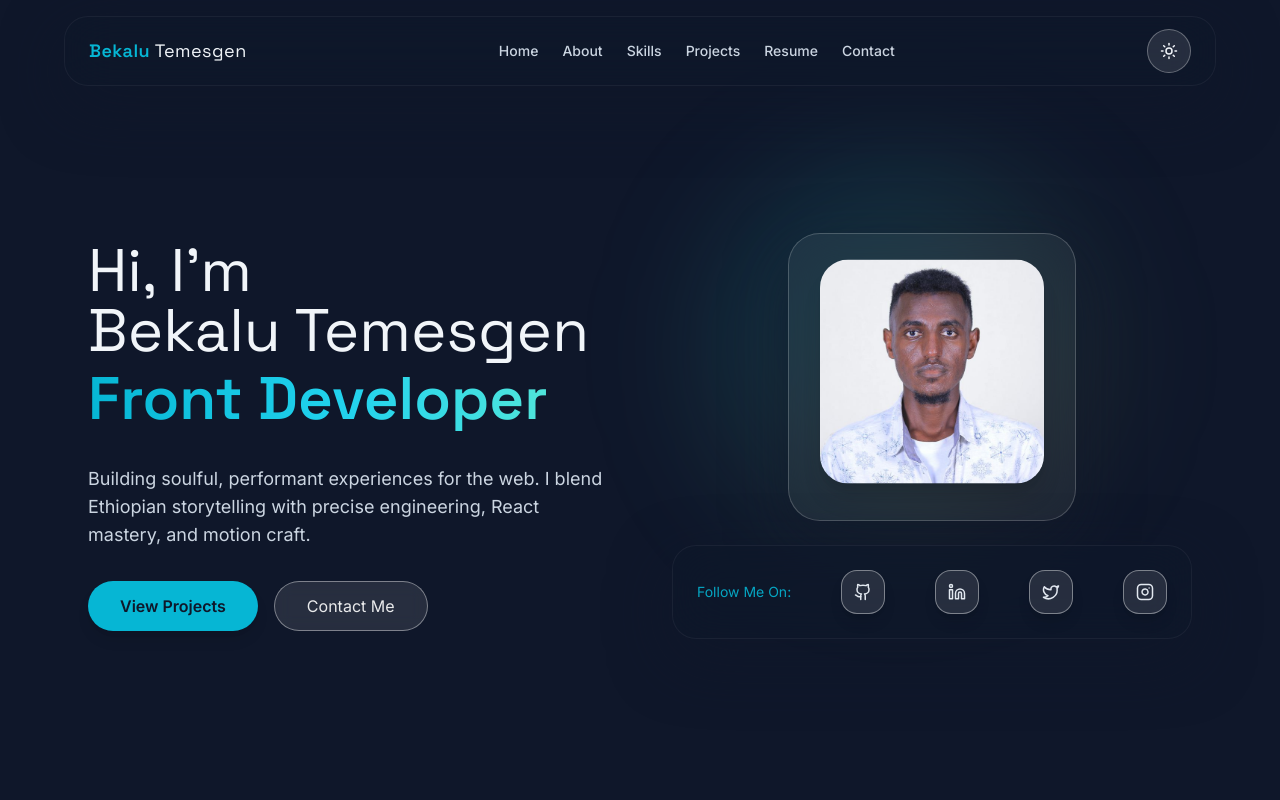
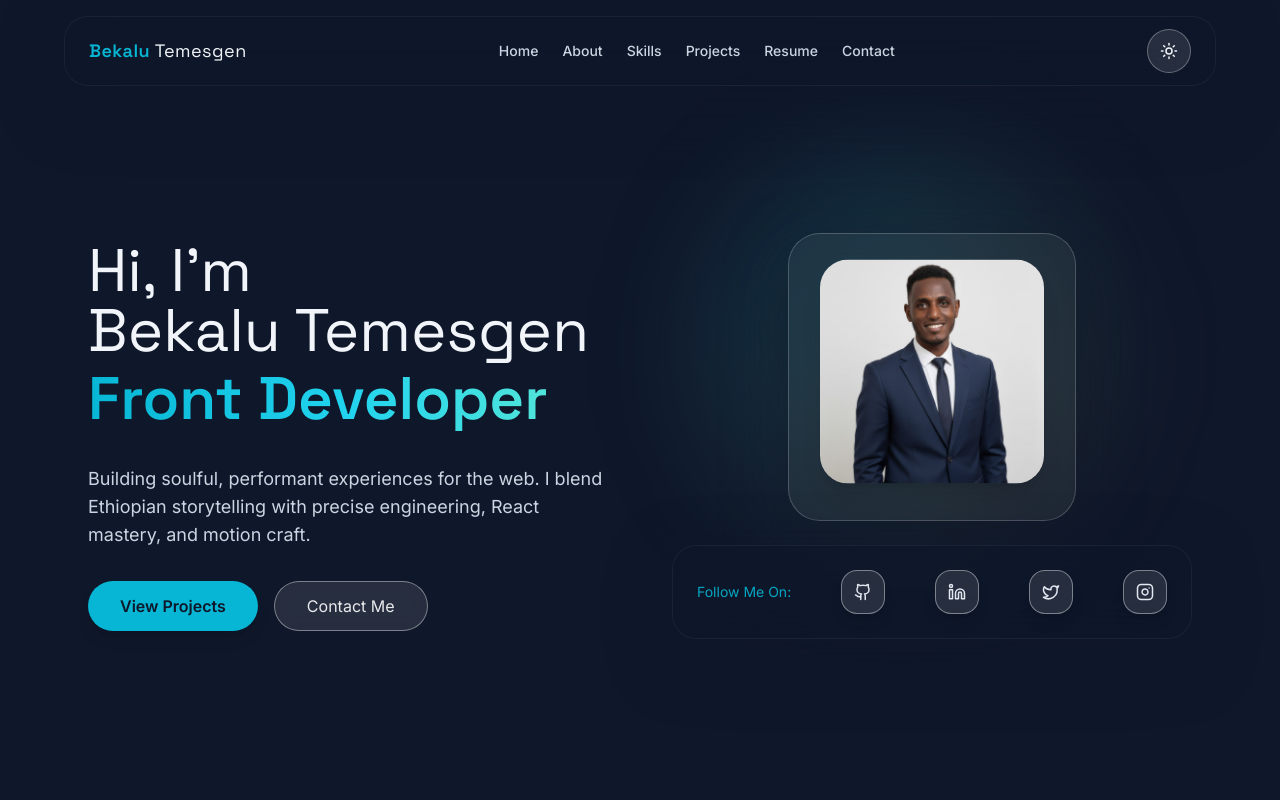
Before and after one commit to Bekalu-Temesgen-2306/my-portfolio-website, a React (Vite) app: page / in a window 1280 px wide. Shown: the top 800 px of the page. Built offline with nearby package versions, Linux system fonts and the light colour scheme.

Commit message:
photo updated

```diff
--- a/src/components/Hero.jsx
+++ b/src/components/Hero.jsx
@@ -88,7 +88,7 @@ const Hero = () => {
           <div className="w-80 h-80 md:w-96 md:h-96 rounded-full bg-gradient-to-br from-neon/20 to-amber-400/10 blur-3xl absolute -top-12 left-10" />
           <div className="relative w-56 h-56 sm:w-72 sm:h-72 rounded-[32px] bg-white/10 dark:bg-white/5 border border-white/20 backdrop-blur-xl mx-auto flex items-center justify-center shadow-glass-light dark:shadow-glass-dark">
             <motion.img
-              src="/images/bekalu.jpg"
+              src="/images/bekalu1.jpg"
               alt="Bekalu Temesgen"
               className="rounded-[28px] w-44 h-44 sm:w-56 sm:h-56 object-cover shadow-xl"
               animate={{ y: [0, -12, 0] }}
--- a/src/components/Resume.jsx
+++ b/src/components/Resume.jsx
@@ -467,7 +467,8 @@ const Resume = () => {
           viewport={{ once: true }}
         >
           <motion.a
-            href="#"
+            href="/resume.pdf"
+            download="Bekalu_Temesgen_Resume.pdf"
             className="inline-flex items-center gap-2 px-8 py-3 rounded-full bg-neon text-ink font-semibold shadow-lg hover:shadow-xl transition-all duration-300"
             whileHover={{ scale: 1.05, y: -2 }}
             whileTap={{ scale: 0.95 }}
```
Also changed, not shown: public/images/projects/portfolioImage.png (deleted), 2 other files (tests, documents, lock files or other folders).
